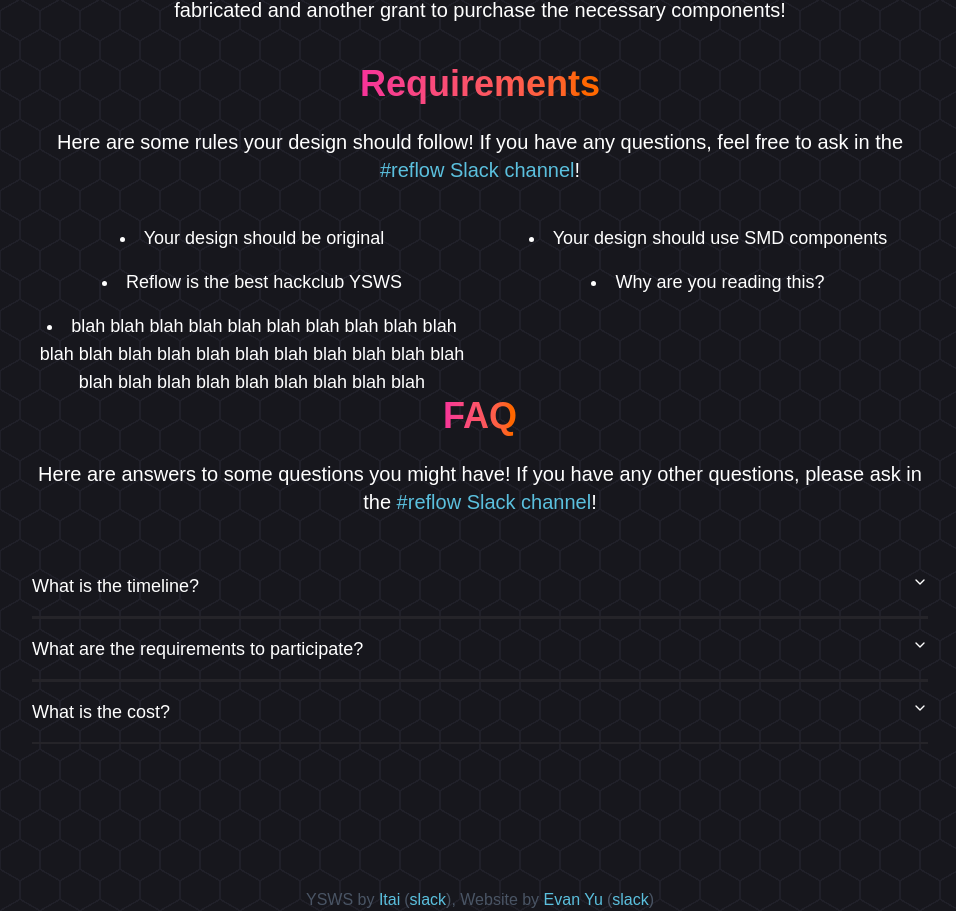
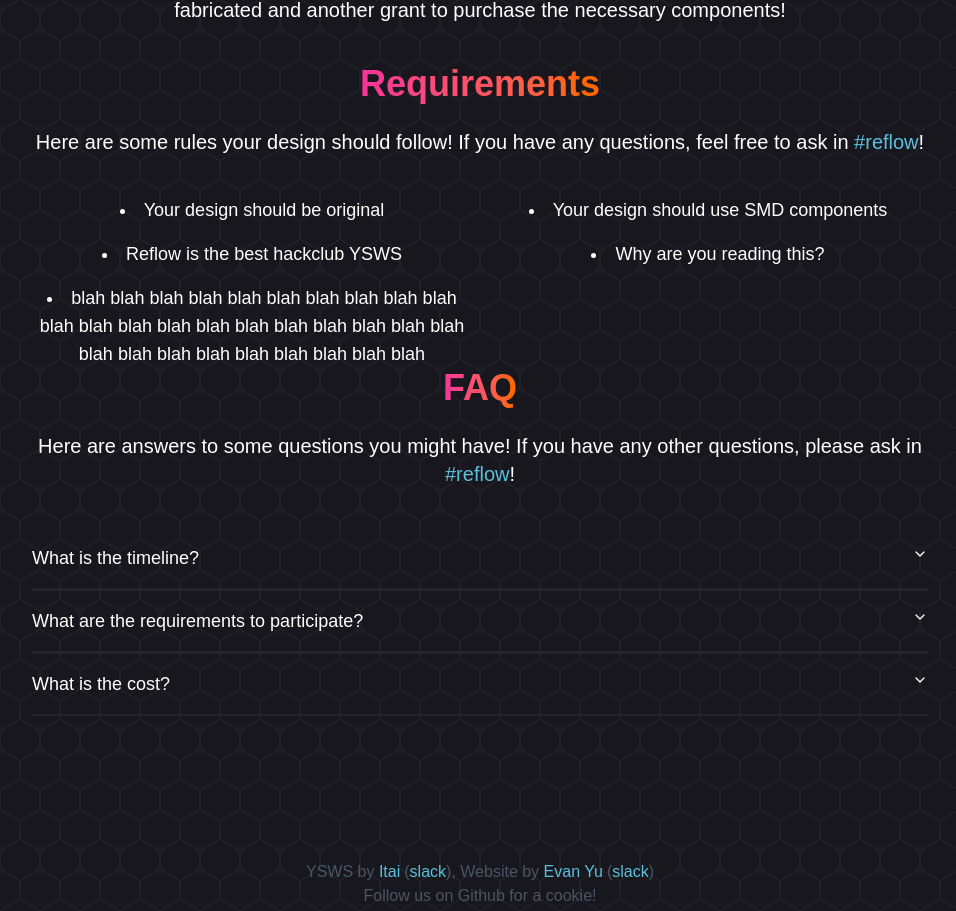
Before and after one commit to pmnlla/reflow-web, a Next.js app: page / in a window 1280 px wide. Shown: the part 1330-2241 px from the top of the page, without its empty margins (160-1116 px from the left). Built offline with nearby package versions, Linux system fonts and the light colour scheme; a web font is replaced by a local one.

Commit message:
fix: update Slack channel references for consistency

```diff
--- a/src/app/page.tsx
+++ b/src/app/page.tsx
@@ -118,7 +118,7 @@ export default function Home() {
               Requirements
             </h2>
             <p className="text-lg md:text-xl mb-10">
-              Here are some rules your design should follow! If you have any questions, feel free to ask in the <Link href={appConfig.slackChannel} target="_blank" className="text-accent">#reflow Slack channel</Link>!
+              Here are some rules your design should follow! If you have any questions, feel free to ask in <Link href={appConfig.slackChannel} target="_blank" className="text-accent">#reflow</Link>!
             </p>
             <div className="grid grid-cols-1 md:grid-cols-2 gap-4 text-lg">
               {rules.map(rule => {
@@ -133,7 +133,7 @@ export default function Home() {
               FAQ
             </h2>
             <p className="text-lg md:text-xl mb-10">
-              Here are answers to some questions you might have! If you have any other questions, please ask in the <Link href={appConfig.slackChannel} target="_blank" className="text-accent">#reflow Slack channel</Link>!
+              Here are answers to some questions you might have! If you have any other questions, please ask in <Link href={appConfig.slackChannel} target="_blank" className="text-accent">#reflow</Link>!
             </p>
             <Accordion type="single" collapsible className="w-full">
               {faq.map((item) => (
```
